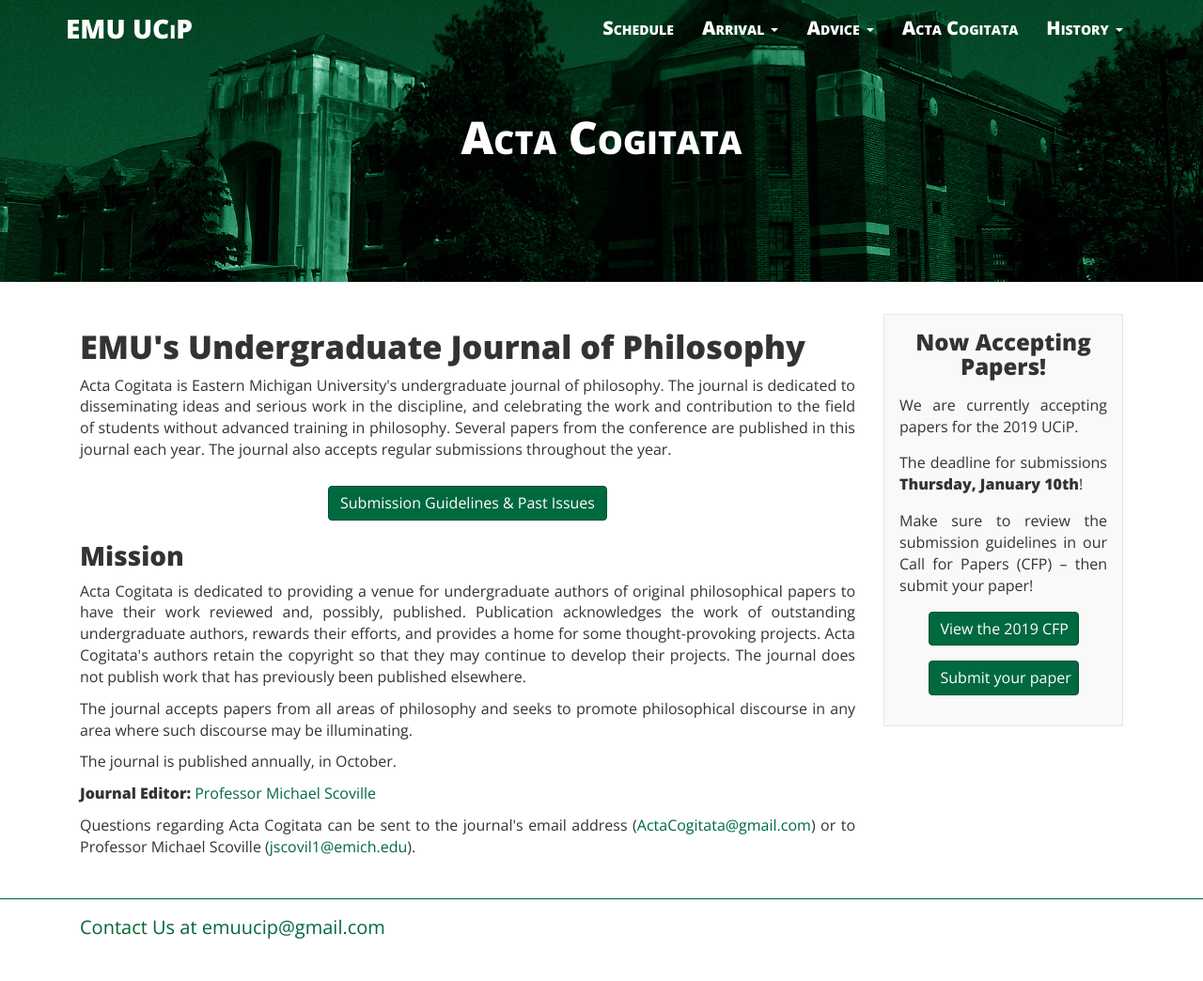
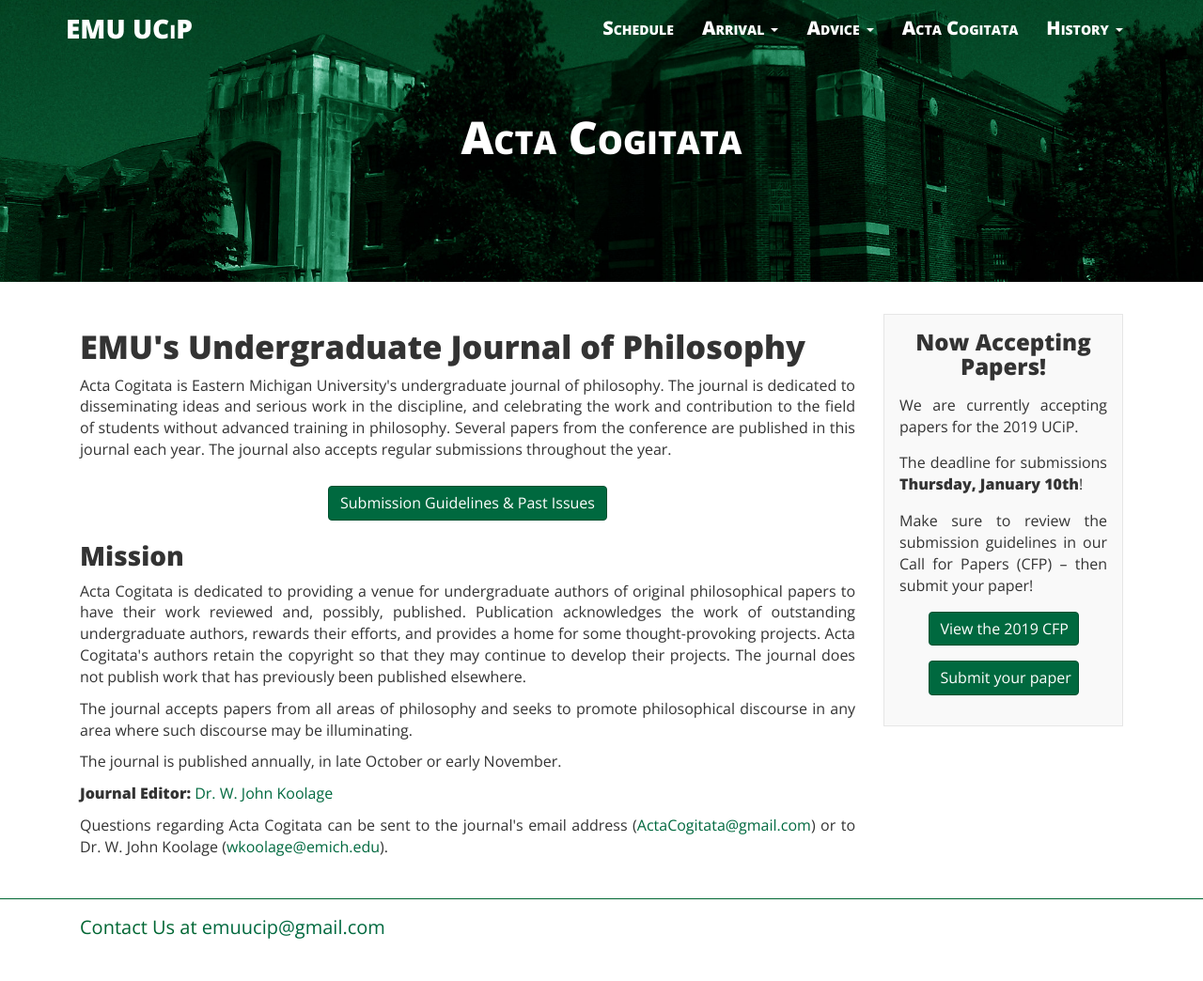
Before and after one commit to ucip/ucip.github.io, a Jekyll site: the page built from journal.md, in a window 1280 px wide. Shown: the whole page at 94% size. Built offline with Jekyll 4.4.1, drawn with Linux system fonts in a browser that asks for light colours; nearby versions of some CDN libraries.

Commit message:
updating journal editor

```diff
--- a/journal.md
+++ b/journal.md
@@ -15,9 +15,9 @@
     <h3>Mission</h3>
     <p class="text-justify">Acta Cogitata is dedicated to providing a venue for undergraduate authors of original philosophical papers to have their work reviewed and, possibly, published. Publication acknowledges the work of outstanding undergraduate authors, rewards their efforts, and provides a home for some thought-provoking projects. Acta Cogitata's authors retain the copyright so that they may continue to develop their projects. The journal does not publish work that has previously been published elsewhere.</p>
     <p class="text-justify">The journal accepts papers from all areas of philosophy and seeks to promote philosophical discourse in any area where such discourse may be illuminating.</p>
-    <p class="text-justify">The journal is published annually, in October.</p>
-    <p class="text-justify"><b>Journal Editor:</b> <a href="http://www.emich.edu/historyphilosophy/philosophy/faculty/scoville.php">Professor Michael Scoville</a></p>
-    <p class="text-justify">Questions regarding Acta Cogitata can be sent to the journal's email address (<a href="mailto:ActaCogitata@gmail.com">ActaCogitata@gmail.com</a>) or to Professor Michael Scoville (<a href="mailto:jscovil1@emich.edu">jscovil1@emich.edu</a>).</p>
+    <p class="text-justify">The journal is published annually, in late October or early November.</p>
+    <p class="text-justify"><b>Journal Editor:</b> <a href="https://www.emich.edu/historyphilosophy/philosophy/faculty/jkoolage.php">Dr. W. John Koolage</a></p>
+    <p class="text-justify">Questions regarding Acta Cogitata can be sent to the journal's email address (<a href="mailto:ActaCogitata@gmail.com">ActaCogitata@gmail.com</a>) or to Dr. W. John Koolage (<a href="mailto:wkoolage@emich.edu">wkoolage@emich.edu</a>).</p>
   </div>
   {% include box.html %}
 </div>
```
